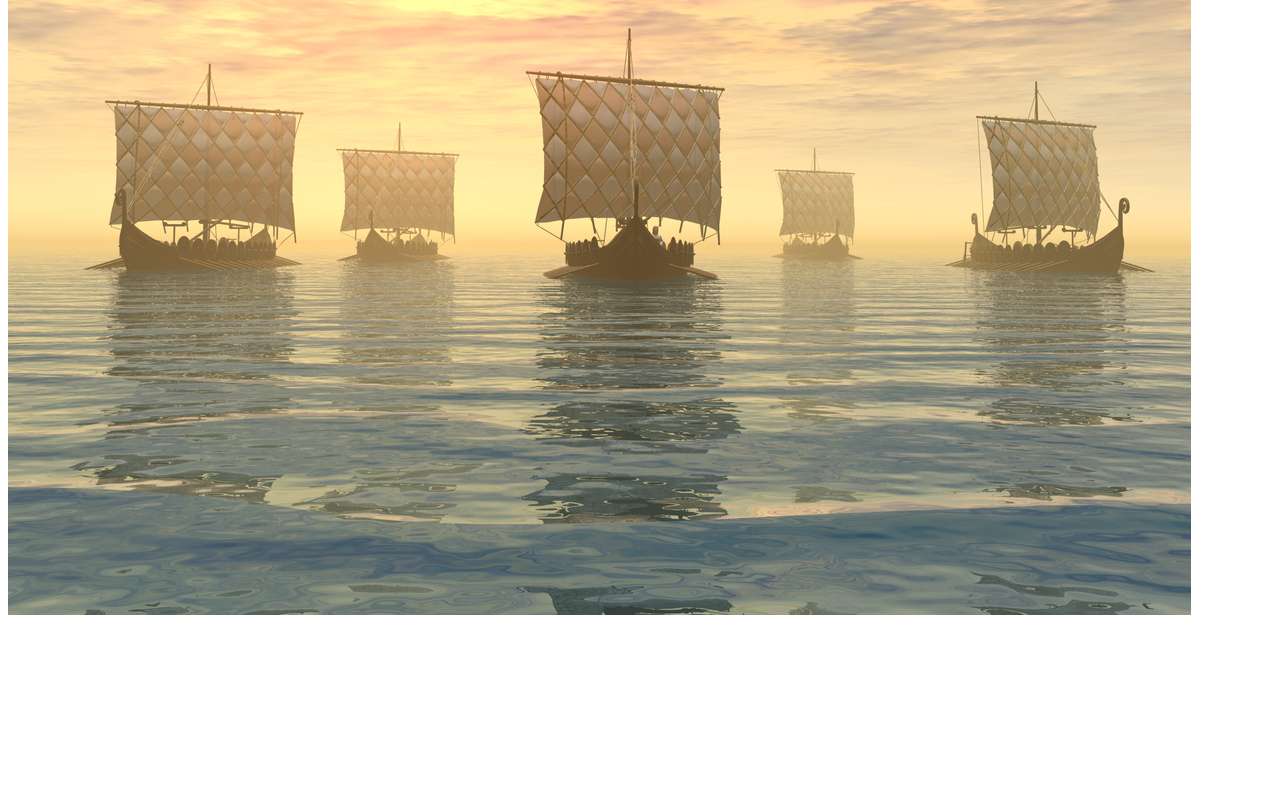
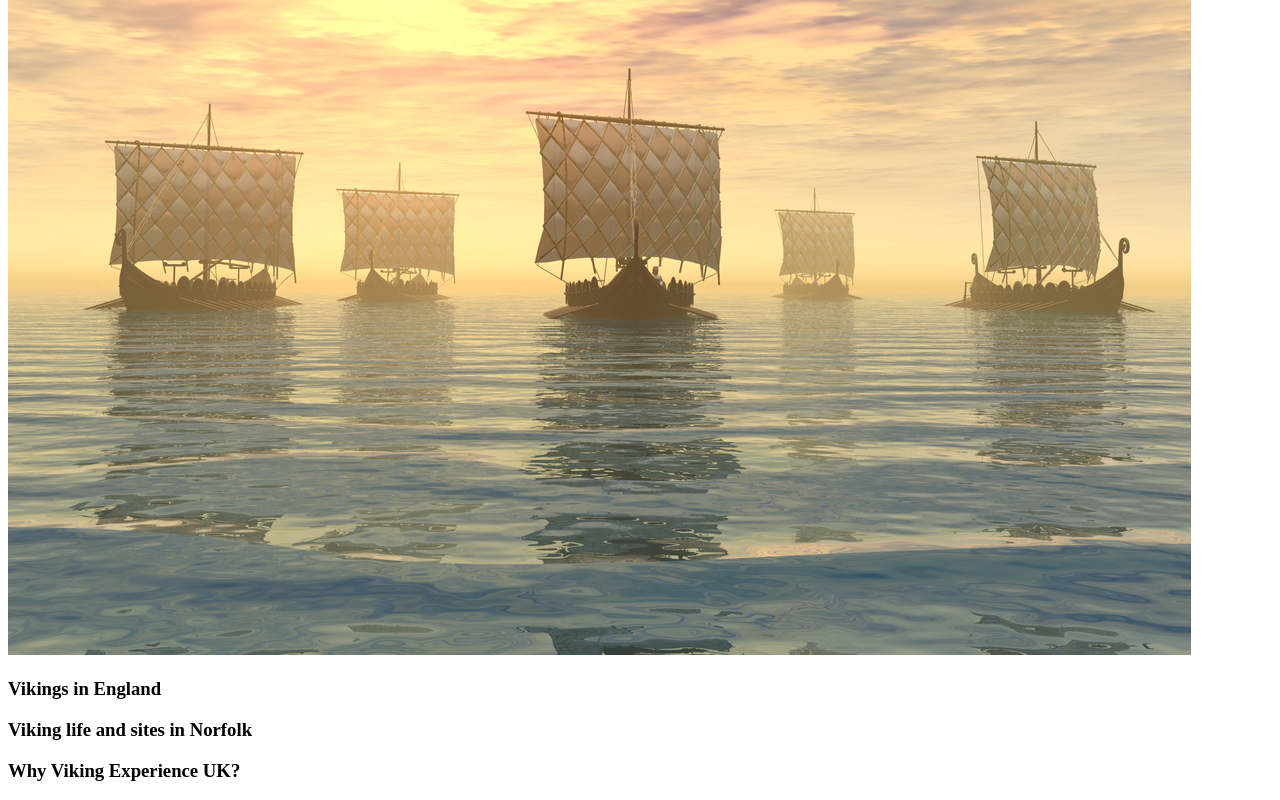
Before and after one commit to JL-14/viking_experience, a plain HTML site: page index.html in a window 1280 px wide. Shown: the part 473-1273 px from the top of the page. Before the commit the page ends 1100 px from the top, so only its background shows below. Drawn offline with Linux system fonts and the light colour scheme.

Commit message:
Add body structure and placeholder content

```diff
--- a/index.html
+++ b/index.html
@@ -34,30 +34,45 @@
             </ul>
         </nav>
 
-                <h2>Live like a Viking!</h2>
     </header>
 
     <section id="main-image-outer">
         <div id="viking-ships">
+            <h2>Live like a Viking!</h2>
+            <h3>Viking experiences on the Norfolk coast</h3>
             <img src="assets/images/viking_ships_medium_size.jpg">
         </div>
 
     </section>
 
     <section id="overview">
-
+        <div id="viking-arrival">
+            <h3>Vikings in England</h3>
+            <!--Add content about Viking arrival in England-->
+            <!--Add image of early Vikings-->
+        </div>
+        <div id="Vikings in Norfolk">
+            <h3>Viking life and sites in Norfolk</h3>
+            <!--Add content on viking sites and viking life in Norfolk-->
+            <!--Add image of viking sites in Norfolk-->
+        </div>
+        <div>
+            <h3>Why Viking Experience UK?</h3>
+            <!--Add content about us, about experiences on offer, and collaborations to ensure a safe and authentic experience-->
+        </div>
     </section>
 
     <section id="experiences-links">
+        <!--Add thumbnails and links to package details-->
 
     </section>
 
     <section id="location">
-
+        <!--Add description of location and embedded map-->
     </section>
 
     <footer>
-
+        <!--Add link to Home page, Contact Details, T&Cs, Corporate info, Copyright-->
     </footer>
 
 </body>
```
